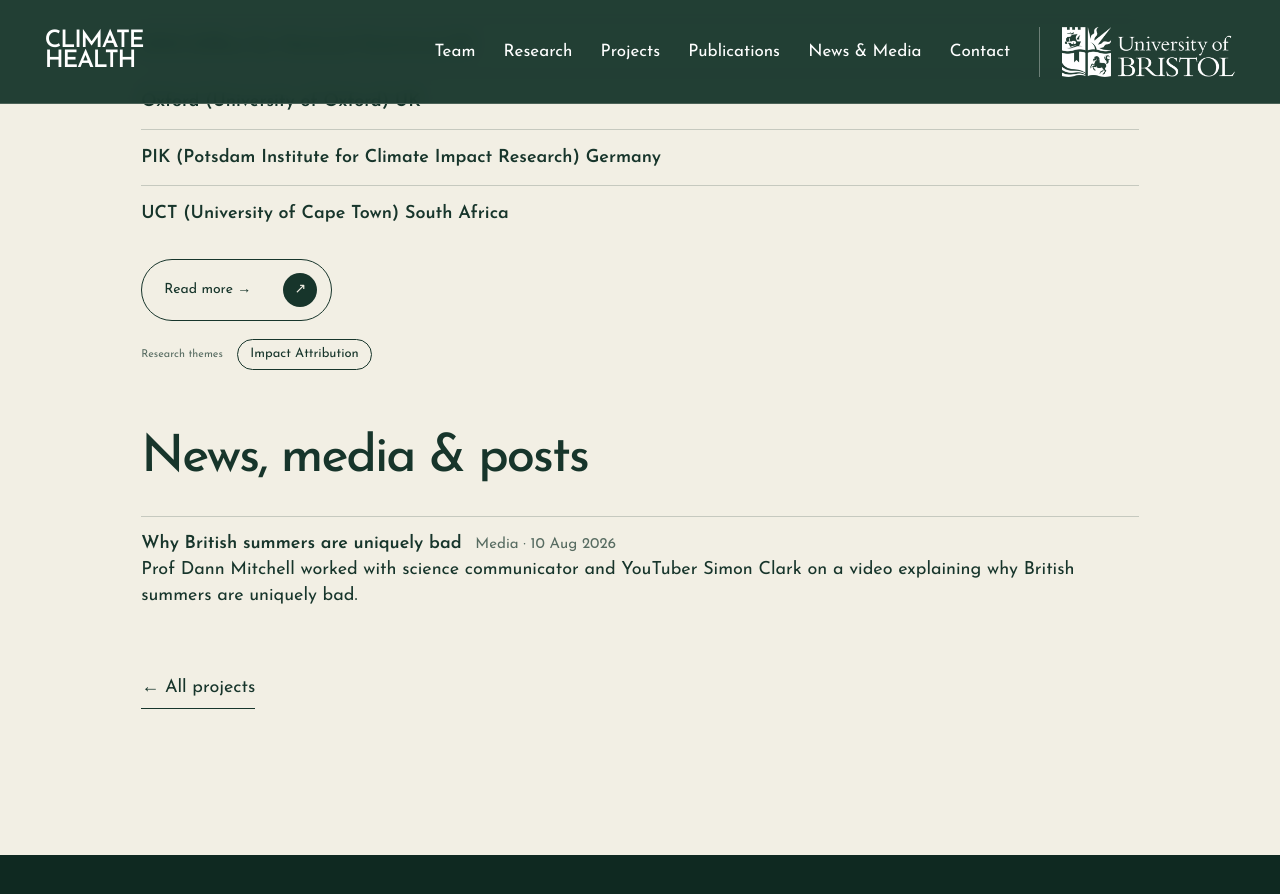
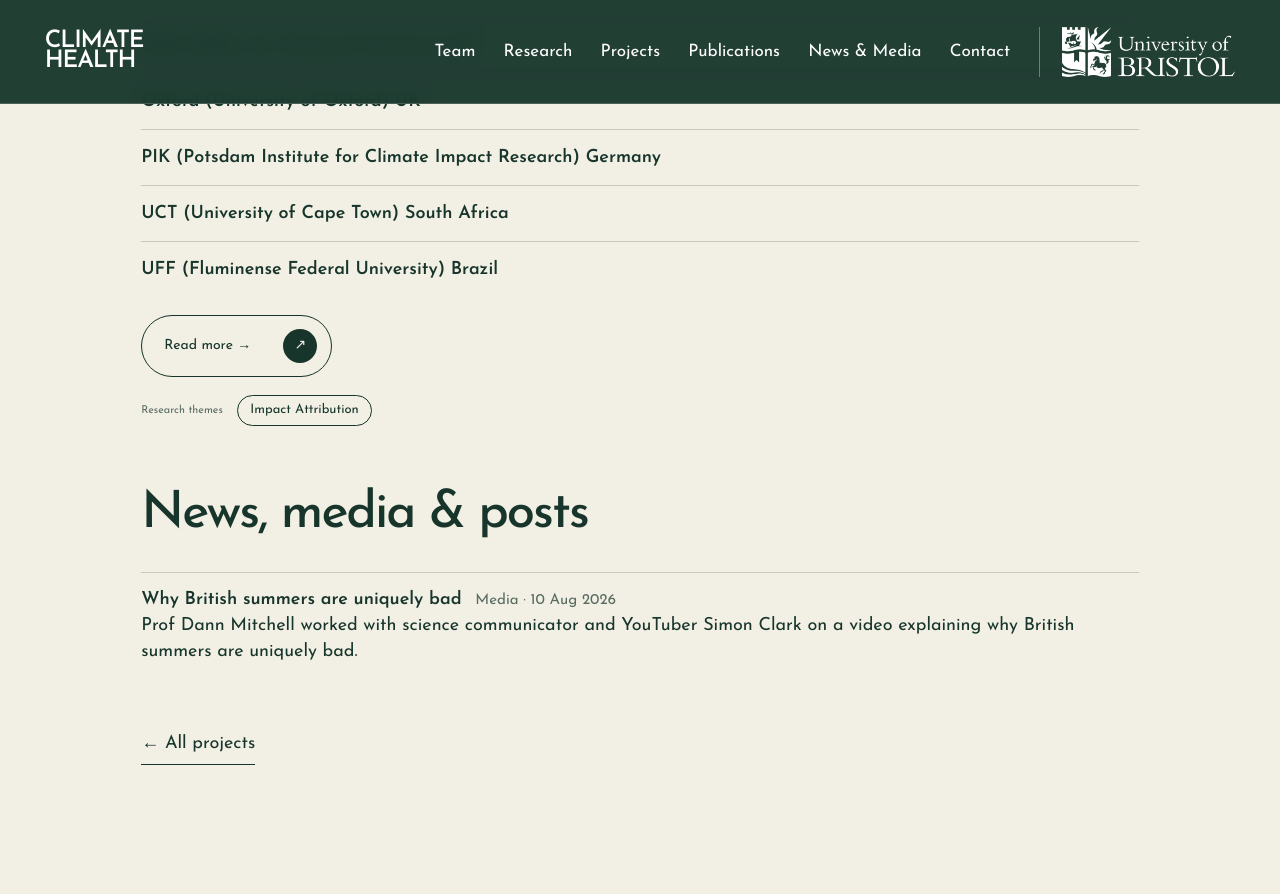
Before and after one commit to alexodavies/bristol-climate-health-page, a Jekyll site: the page built from _projects/breathe.md, in a window 1280 px wide and 900 px high, scrolled down 1670 px. Shown: the top 894 px of the window. Built offline with Jekyll 4.4.1, drawn with Linux system fonts in a browser that asks for light colours.

Commit message:
Update breathe.md

```diff
--- a/_projects/breathe.md
+++ b/_projects/breathe.md
@@ -13,7 +13,7 @@
 collaborators: [Mauricio Barreto, Katja Frieler, Antonio Gasparrini, Myer Glickman, Andy Haines, Veronika Huber, Ludmilla Jacobson, Mark New, Antje Weisheimer, Roberto Andrade, Jony Arrais, Huiqi Chen, Seongha Cho, Lei Gu, Zoe Haskell-Craig, Veronika Huber, Vijendra Ingole, Nick Leach, Queen Marekerah, Pierre Masselot, Dan McMyler, Danilo Nascimento, Kenechi Omeke, Jean Souza dos Reis, Jan Volkholz]   # affiliates and other collaborators: member file names or plain names (affiliates listed in team also show here)
 start: 2025-03    # YYYY-MM (Duration)
 end:             # YYYY-MM (blank = ongoing)
-partners: [{name: CIDACS (Centre for Data and Knowledge Integration for Health) Brazil, url: "https://cidacs.bahia.fiocruz.br/english/"}, {name: EBD-CSIC (Estación Biológica de Doñana-CSIC) Spain}, {name: LSHTM (London School of Hygiene and Tropical Medicine) UK}, {name: ONS (Office for National Statistics) UK}, {name: Oxford (University of Oxford) UK}, {name: PIK (Potsdam Institute for Climate Impact Research) Germany}, {name: UCT (University of Cape Town) South Africa}]          # e.g. [Met Office, {name: UKHSA, url: https://www.gov.uk/ukhsa}]
+partners: [{name: CIDACS (Centre for Data and Knowledge Integration for Health) Brazil, url: "https://cidacs.bahia.fiocruz.br/english/"}, {name: EBD-CSIC (Estación Biológica de Doñana-CSIC) Spain}, {name: LSHTM (London School of Hygiene and Tropical Medicine) UK}, {name: ONS (Office for National Statistics) UK}, {name: Oxford (University of Oxford) UK}, {name: PIK (Potsdam Institute for Climate Impact Research) Germany}, {name: UCT (University of Cape Town) South Africa}, {name: UFF (Fluminense Federal University) Brazil}]          # e.g. [Met Office, {name: UKHSA, url: https://www.gov.uk/ukhsa}]
 outputs: [{title: Enhancing preparedness for the impending super El Niño, url: "https://doi.org/10.1016/S0140-6736(26)01826-X", note: The Lancet 2026}]           # e.g. [{title: Paper title, url: https://doi.org/..., note: Journal 2026}]
 photos: []            # e.g. [{image: /assets/images/my-photo.jpg, caption: A caption}]
 ---
```
